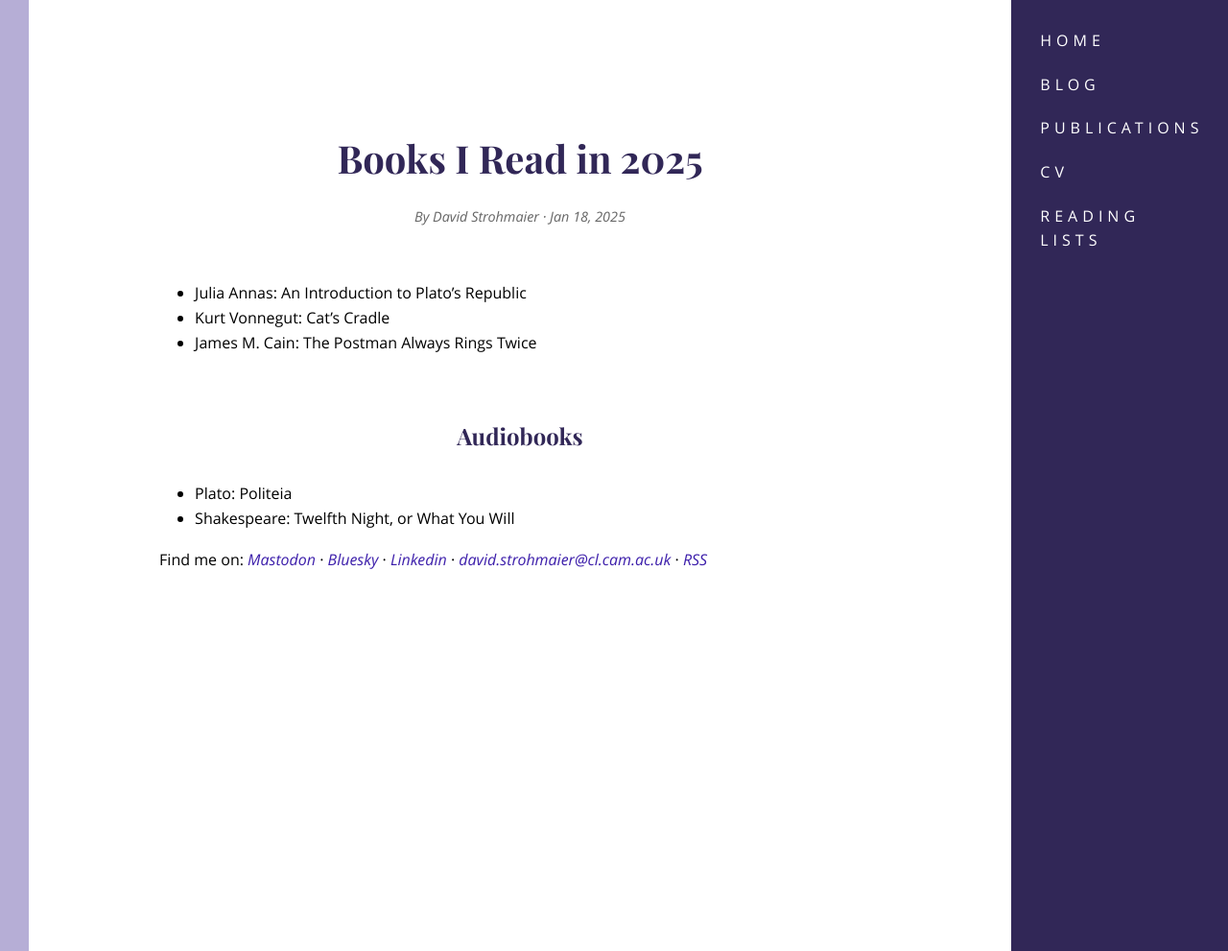
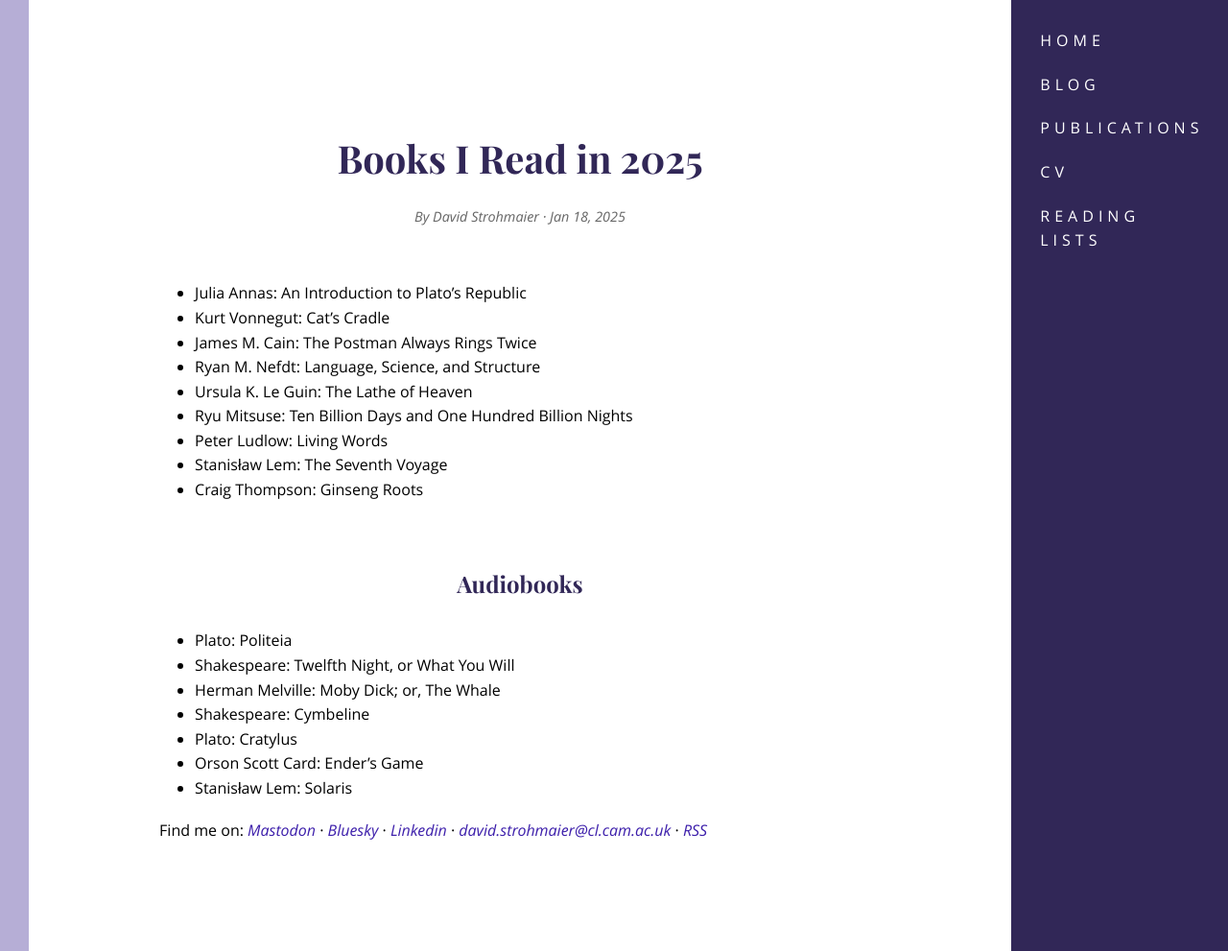
Before and after one commit to dstrohmaier/dstrohmaier.github.io, a Jekyll site: the page built from lists/_posts/2025-01-18-Books-2025.md, in a window 1280 px wide and 991 px high. Shown: the whole window at 96% size. Built offline with Jekyll 4.4.1, drawn with Linux system fonts in a browser that asks for light colours; comment, search, counter and statistics services are not loaded.

Commit message:
new post, smaller updates

```diff
--- a/index.html
+++ b/index.html
@@ -12,7 +12,7 @@
 
 <p>I am always looking for feedback and cooperation. If you want to comment on my blog, work together, or complain, email me at <a href="mailto:{{site.email}}">{{ site.email }}</a>.</p>
 
-<p>I also have a long-standing interest in decision theory. Previously, I have published in social ontology, but I am no longer actively pursuing this interest.</p>
+<p>I also have a long-standing interest in decision theory and have published <a href="https://doi.org/10.1017/9781009181860">a short introduction to preference changee</a> with Michael Messerli. Previously, I have published in social ontology.</p>
 
 <p><img src="/assets/images/printing.jpg" alt="Illustration of typesetting"/></p>
 
--- a/lists/_posts/2025-01-18-Books-2025.md
+++ b/lists/_posts/2025-01-18-Books-2025.md
@@ -9,8 +9,19 @@
 - Julia Annas: An Introduction to Plato's Republic
 - Kurt Vonnegut: Cat's Cradle
 - James M. Cain: The Postman Always Rings Twice
+- Ryan M. Nefdt: Language, Science, and Structure
+- Ursula K. Le Guin: The Lathe of Heaven
+- Ryu Mitsuse: Ten Billion Days and One Hundred Billion Nights
+- Peter Ludlow: Living Words
+- Stanisław Lem: The Seventh Voyage
+- Craig Thompson: Ginseng Roots
 
 
 ## Audiobooks
 - Plato: Politeia
 - Shakespeare: Twelfth Night, or What You Will
+- Herman Melville: Moby Dick; or, The Whale
+- Shakespeare: Cymbeline
+- Plato: Cratylus
+- Orson Scott Card: Ender's Game
+- Stanisław Lem: Solaris
```
Also changed, not shown: other parts of index.html (+1 -1 lines), lists/_posts/2022-12-31-Transformers-Psychometric.md (+2 -0 lines), posts/_posts/2025-06-07-Assumptions-About-Learning.md (added, +75 -0 lines).
